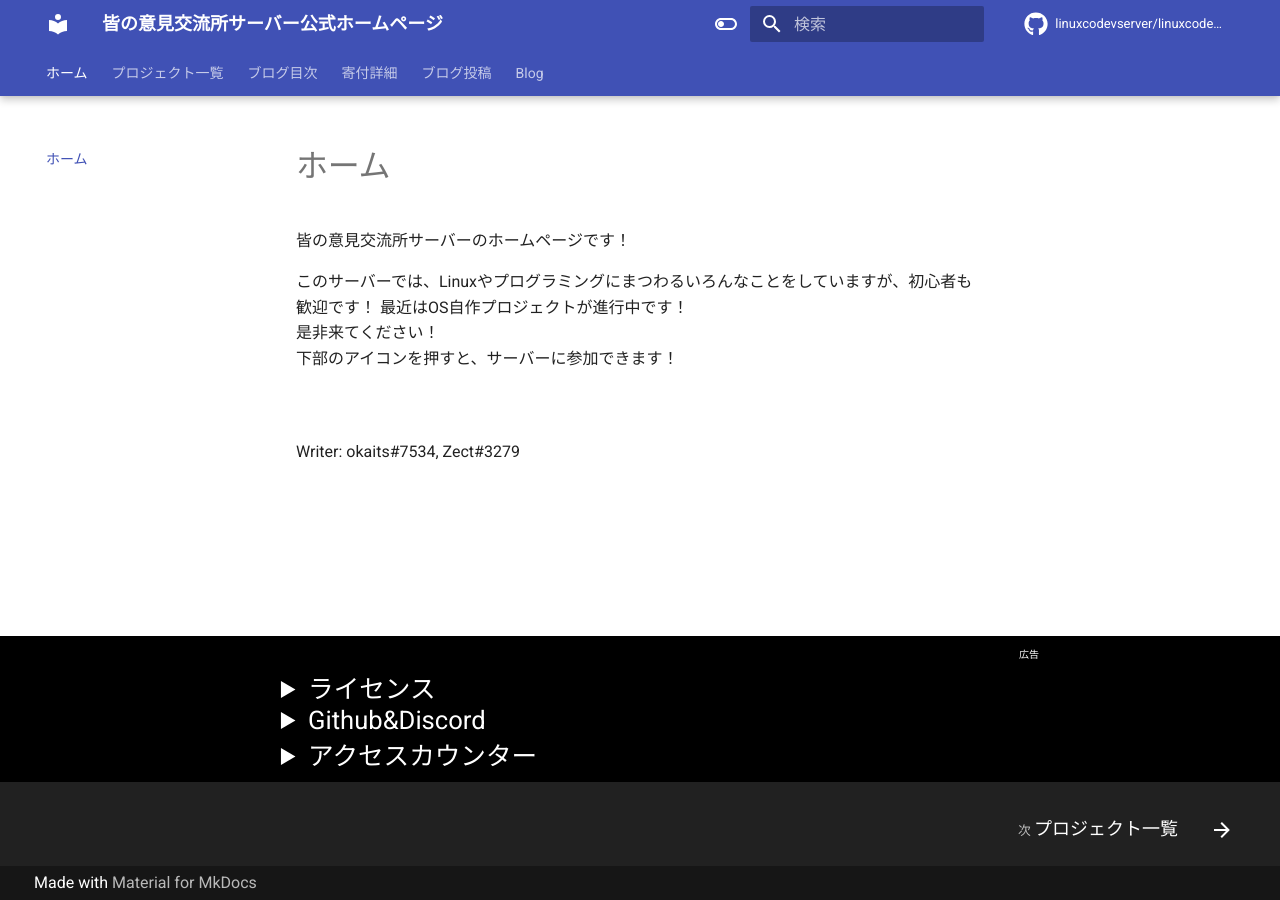
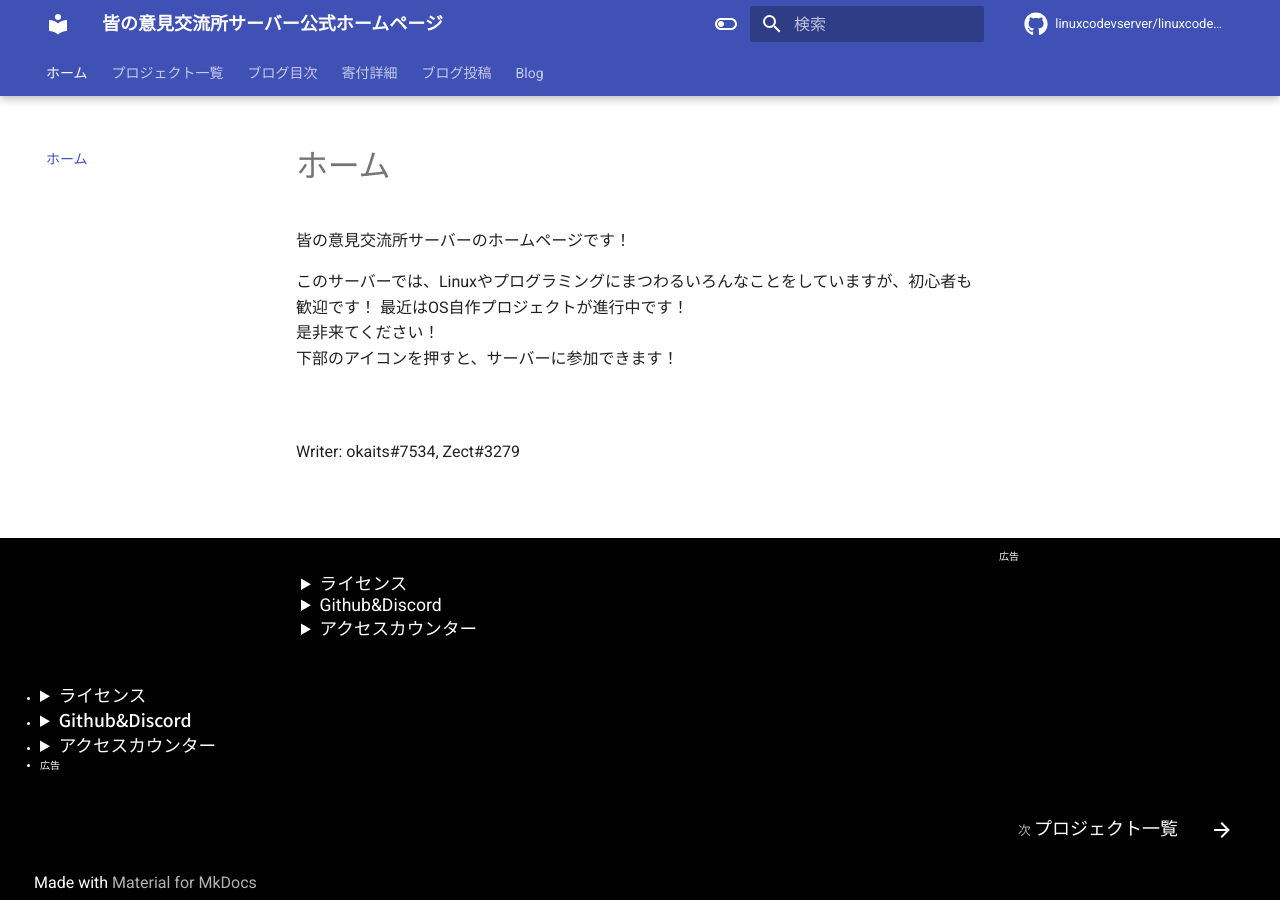
Before and after one commit to linuxcodevserver/linuxcodevserver.github.io, an MkDocs documentation site: the page built from docs/index.md, in a window 1280 px wide. Built offline with MkDocs 1.6.1 and Material for MkDocs 9.7.7, drawn with Linux system fonts in a browser that asks for light colours; comment, search, counter and statistics services are not loaded.

Commit message:
[add] スマホ対応

```diff
--- a/overrides/main.html
+++ b/overrides/main.html
@@ -21,3 +21,8 @@
 </script>
 <noscript>Please enable JavaScript to view the <a href="https://disqus.com/?ref_noscript">comments powered by Disqus.</a></noscript>
 {% endblock %}
+{% block extrahead %}
+<style>
+    @import url('https://fonts.googleapis.com/css2?family=Noto+Sans+JP:wght@500&display=swap');
+</style>
+{% endblock %}
--- a/overrides/partials/footer.html
+++ b/overrides/partials/footer.html
@@ -10,28 +10,57 @@
   font-size: 160%
   }
 </style>
-<div style="background-color: black; color: white;">
+<div style="background-color: black; color: white;" media="screen and (min-device-width:481px)">
 <ul class="footer-ul" style="display: -webkit-flex; display: flex; -webkit-justify-content: space-around; justify-content: space-around; list-style-type: none;">
   <li style="text-align: left;" class="footer-li">
   <br>
   <br>
-  <details style="font-size: 160%"><summary class="noselect">ライセンス</summary><a href="http://creativecommons.org/licenses/by-sa/4.0/"><img alt="Creative Commons License" style="border-width:0; margin-left: 0.3cm;" src="https://i.creativecommons.org/l/by-sa/4.0/88x31.png" /></a><br><span style="margin-left: 0.3cm;" onclick="location.href='https://linuxcodevserver.github.io';">皆の意見交流所公式サイト</span><span> by </span><span onclick="location.href='https://discord.com/invite/sUdAE64Zc7';">Zect#3279, okaits#7534(皆の意見交流所)</span><span> is licensed under a </span><span onclick="location.href='http://creativecommons.org/licenses/by-sa/4.0/';">Creative Commons Attribution-ShareAlike 4.0 International License</span>.<span style="margin-right: 30%;"></span><br><br></details>
-  <details style="font-size: 160%">
+  <details style="font-size: 110%"><summary class="noselect">ライセンス</summary><a href="http://creativecommons.org/licenses/by-sa/4.0/"><img alt="Creative Commons License" style="border-width:0; margin-left: 0.3cm;" src="https://i.creativecommons.org/l/by-sa/4.0/88x31.png" /></a><br><span style="margin-left: 0.3cm;" onclick="location.href='https://linuxcodevserver.github.io';">皆の意見交流所公式サイト</span><span> by </span><span onclick="location.href='https://discord.com/invite/sUdAE64Zc7';">Zect#3279, okaits#7534(皆の意見交流所)</span><span> is licensed under a </span><span onclick="location.href='http://creativecommons.org/licenses/by-sa/4.0/';">Creative Commons Attribution-ShareAlike 4.0 International License</span>.<span style="margin-right: 30%;"></span><br><br></details>
+  <details style="font-size: 110%">
     <summary class="noselect">Github&Discord</summary>
     <a href="https://github.com/linuxcodevserver/linuxcodevserver.github.io" style="margin-left: 0.2cm;"><img src="https://linuxcodevserver.github.io/linuxcodevblog/img/github.png" alt="Github" style="width: 2cm;"></a><br>
     <a href="https://discord.com/invite/sUdAE64Zc7" style="margin-left: 0.2cm;"><img src="https://encrypted-tbn0.gstatic.com/images?q=tbn:ANd9GcQ5nfqO4NZWwz5Tg6FYeHMX8O1UUj9bSYNqPw&usqp=CAU" alt="Discord Invite" style="width: 2cm;"></a><br>
   </details>
-  <details style="font-size: 160%">
+  <details style="font-size: 110%">
     <summary class="noselect">アクセスカウンター</summary>
     <div style="margin-left: 0.2cm"><script language="javascript" type="text/javascript" src="//counter1.fc2.com/counter.php?id=89494694"></script><noscript><img style="margin-left: 0.3cm;" src="//counter1.fc2.com/counter_img.php?id=89494694" /></noscript></div><br>
     </details>
   </li>
-  <li style="text-align: right; @media only screen and (max-width: 320px) { width: 70%; height: 70%; };" class="footer-li">
+  <li style="text-align: right;" class="footer-li">
   <label>広告</label><br>
   <script src="https://aas.information-portal.net/tag.php?invid=20"></script>
   </li>
 </ul>
 </div>
+<div style="background-color: black; color: white;" media="only screen and (max-device-width:480px)">
+<br>
+<br>
+<ul class="footer-ul">
+  <li class="footer-li">
+    <details style="font-family: 'Noto Sans JP', sans-serif; font-size: 110%;">
+      <summary class="noselect">ライセンス</summary>
+      <a href="http://creativecommons.org/licenses/by-sa/4.0/"><img alt="Creative Commons License" style="border-width:0; margin-left: 0.3cm;" src="https://i.creativecommons.org/l/by-sa/4.0/88x31.png" /></a><br><span style="margin-left: 0.3cm;" onclick="location.href='https://linuxcodevserver.github.io';">皆の意見交流所公式サイト</span><span> by </span><span onclick="location.href='https://discord.com/invite/sUdAE64Zc7';">Zect#3279, okaits#7534(皆の意見交流所)</span><span> is licensed under a </span><span onclick="location.href='http://creativecommons.org/licenses/by-sa/4.0/';">Creative Commons Attribution-ShareAlike 4.0 International License</span>.<span style="margin-right: 30%;"></span><br><br>
+    </details>
+  </li>
+  <li class="footer-li">
+    <details style="font-family: 'Noto Sans JP', sans-serif; font-size: 110%;">
+      <summary class="noselect">Github&Discord</summary>
+      <a href="https://github.com/linuxcodevserver/linuxcodevserver.github.io" style="margin-left: 0.2cm;"><img src="https://linuxcodevserver.github.io/linuxcodevblog/img/github.png" alt="Github" style="width: 2cm;"></a><br>
+      <a href="https://discord.com/invite/sUdAE64Zc7" style="margin-left: 0.2cm;"><img src="https://encrypted-tbn0.gstatic.com/images?q=tbn:ANd9GcQ5nfqO4NZWwz5Tg6FYeHMX8O1UUj9bSYNqPw&usqp=CAU" alt="Discord Invite" style="width: 2cm;"></a><br>
+
+    </details>
+  </li>
+  <li class="footer-li">
+    <details style="font-family: 'Noto Sans JP', sans-serif; font-size: 110%;">
+      <summary class="noselect">アクセスカウンター</summary>
+      <div style="margin-left: 0.2cm"><script language="javascript" type="text/javascript" src="//counter1.fc2.com/counter.php?id=89494694"></script><noscript><img style="margin-left: 0.3cm;" src="//counter1.fc2.com/counter_img.php?id=89494694" /></noscript></div><br>
+    </details>
+  </li>
+  <li class="footer-li">
+    <label>広告</label><br>
+    <script src="https://aas.information-potal.net/tag.php?invid=20"></script>
+  </li>
+</ul>
   <footer class="md-footer">
   {% if page.previous_page or page.next_page %}
     <nav class="md-footer__inner md-grid" aria-label="{{ lang.t('footer.title') }}">
```
